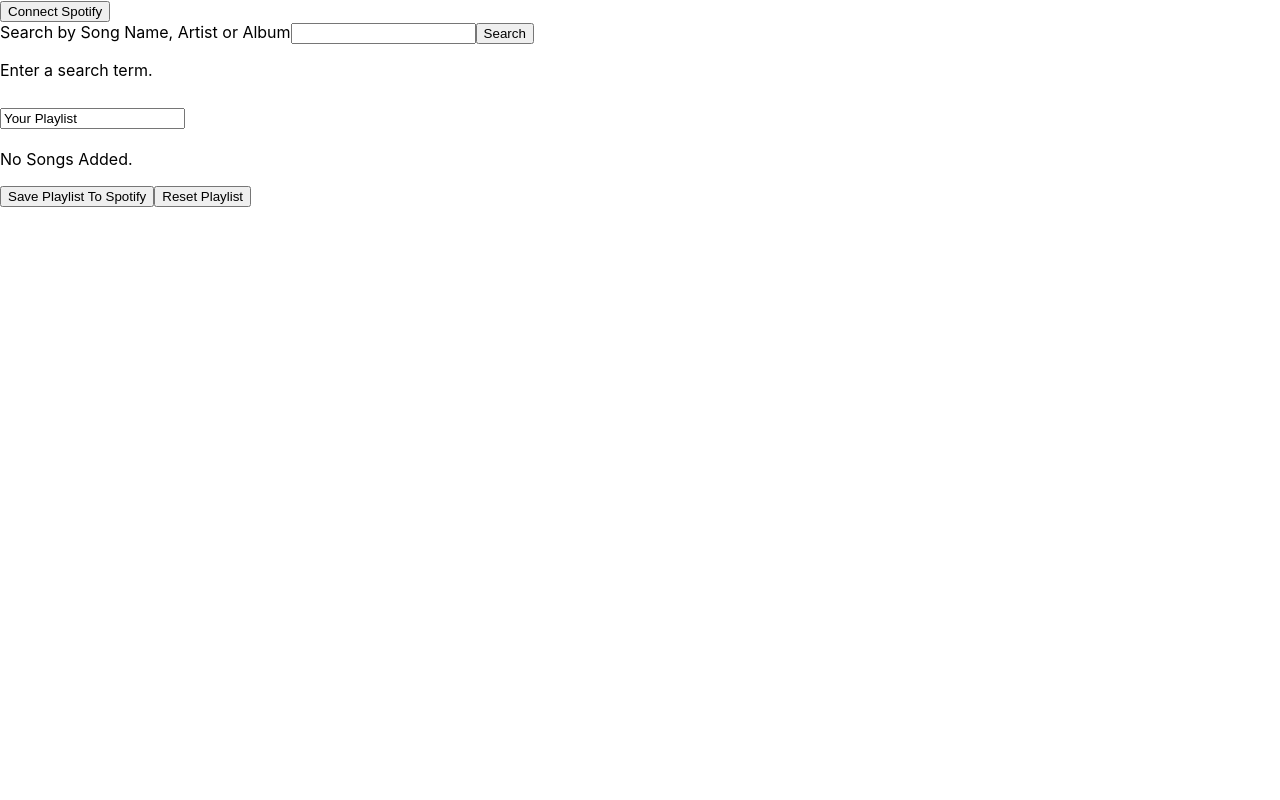
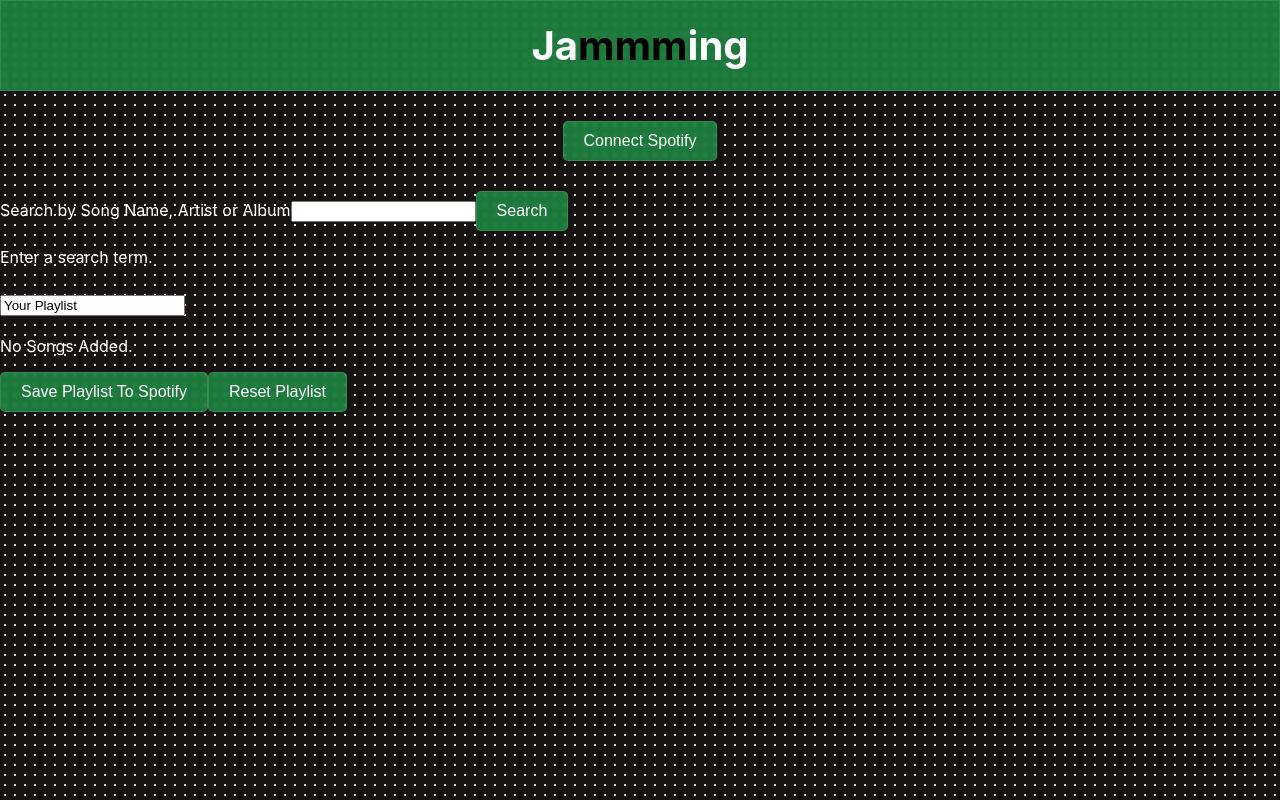
Before and after one commit to Polovni/jammming, a React (Create React App) app: page / in a window 1280 px wide. Built offline with nearby package versions, Linux system fonts and the light colour scheme.

Commit message:
minor design changes

```diff
--- a/src/App.js
+++ b/src/App.js
@@ -167,7 +167,13 @@ function App() {
 
   return (
     <>
-      <button onClick={connectSpotify}>Connect Spotify</button>
+      <div className="header">
+        <h1>Ja<span className="highlight">mmm</span>ing</h1>
+      </div>
+
+      <div className="profile">
+        <button onClick={connectSpotify}>Connect Spotify</button>
+      </div>
 
       <Input token={accessToken} onSearchSubmit={handleSearchSubmit} />
 
--- a/src/index.css
+++ b/src/index.css
@@ -11,3 +11,78 @@ code {
   font-family: source-code-pro, Menlo, Monaco, Consolas, 'Courier New',
     monospace;
 }
+
+body {
+  background-color: #191414;
+  background-image: radial-gradient(rgb(207, 207, 207) 1px, transparent 1px);
+  background-size: 10px 10px;
+  color: white;
+}
+
+/* Container for the whole page */
+.container {
+  display: grid;
+  grid-template-columns: repeat(12, 1fr);
+  gap: 32px;
+  padding: 0 160px;
+  box-sizing: border-box;
+  width: 100%;
+}
+
+/* Example styles for grid items */
+.grid-item {
+  background-color: #1DB954;
+  padding: 20px;
+  text-align: center;
+}
+
+/* Container for the header */
+.header {
+  grid-column: span 12;
+  background-color: #1DB954;
+  padding: 20px;
+  text-align: center;
+  backdrop-filter: blur(2px) saturate(100%);
+    -webkit-backdrop-filter: blur(2px) saturate(100%);
+    background-color: rgba(29, 185, 84, 0.6);
+    border: 1px solid rgba(255, 255, 255, 0.125);
+}
+
+/* Style for the heading */
+.header h1 {
+  font-size: 2.5em;
+  color: white;
+  margin: 0;
+}
+
+/* Specific style for "mmm" */
+.header h1 .highlight {
+  color: black;
+}
+
+.profile {
+  grid-column: 5 / span 4; /* Span 4 columns starting from column 5 */
+  display: flex;
+  justify-content: center; /* Center horizontally within its grid area */
+  align-items: center;     /* Center vertically within its grid area */
+  height: 100px;
+      /* Optional: adjust as needed for your design */
+}
+
+button {
+  padding: 10px 20px;
+  font-size: 16px;
+  background-color: #1DB954;
+  color: white;
+  border: none;
+  border-radius: 5px;
+  cursor: pointer;
+  backdrop-filter: blur(2px) saturate(100%);
+    -webkit-backdrop-filter: blur(2px) saturate(100%);
+    background-color: rgba(29, 185, 84, 0.6);
+    border: 1px solid rgba(255, 255, 255, 0.125);
+}
+
+button:hover {
+  background-color: #1aa34a;
+}
```
